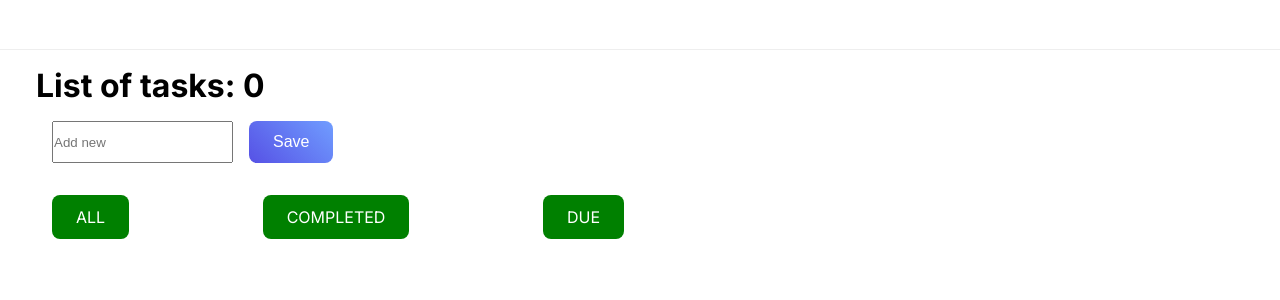
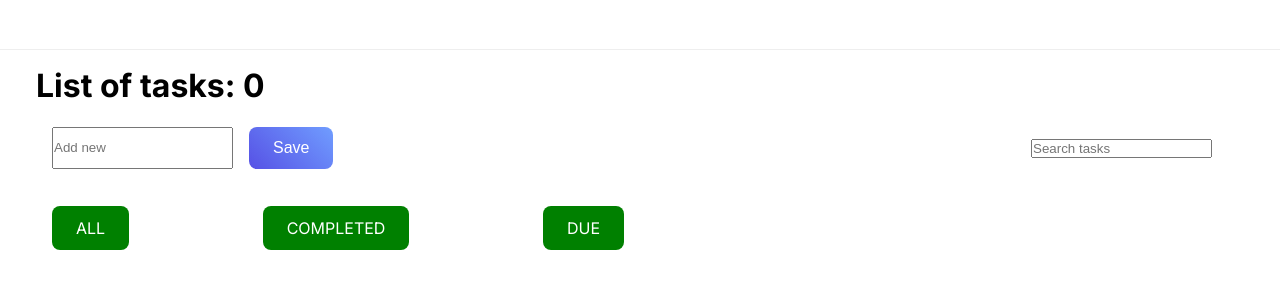
Before and after one commit to vermillion23/react-pr, a React (Create React App) app: page / in a window 1280 px wide. Shown: the top 300 px of the page. Built offline with nearby package versions, Linux system fonts and the light colour scheme.

Commit message:
Search added

```diff
--- /dev/null
+++ b/src/components/SearchTodo/SearchTodo.js
@@ -0,0 +1,22 @@
+import './SearchTodo.css'
+import { useState } from 'react'
+
+
+const SearchTodo = ({searchField, setSearchField}) => {
+
+    const handleChange = e => {
+        setSearchField(e.target.value)
+    }
+
+    return (
+        <div className='search-todo'>
+            <div className='container'>
+                <form className=''>
+                    <input placeholder='Search tasks' value={searchField} onChange={handleChange}/>
+                </form>
+            </div>
+        </div>
+    )
+}
+
+export default SearchTodo
--- a/src/components/ToDoForm/ToDoForm.js
+++ b/src/components/ToDoForm/ToDoForm.js
@@ -18,7 +18,7 @@ function ToDoForm({ addTask }) {
     }
 
     return (
-        <div className="to-do-form container">
+        <div className="to-do-form">
             <form className="content" onSubmit={handleSubmit}>
                 <input
                     value={userInput}
--- a/src/components/TodoList/TodoList.css
+++ b/src/components/TodoList/TodoList.css
@@ -15,3 +15,8 @@
     background-image: none;
     background-color: green;
 }
+
+.to-do-list__forms {
+    display: flex;
+    justify-content: space-between;
+}
--- a/src/components/TodoList/TodoList.js
+++ b/src/components/TodoList/TodoList.js
@@ -1,6 +1,7 @@
 import { useState, useEffect } from 'react'
 import ToDo from '../todoItem/ToDo'
 import ToDoForm from '../ToDoForm/ToDoForm'
+import SearchTodo from '../SearchTodo/SearchTodo'
 import useLocalStorage from '../../hooks/useLocalStorage'
 import "./TodoList.css"
 
@@ -8,19 +9,18 @@ function TodoList() {
 
     const [todos, setTodos] = useLocalStorage('todos', [])
     const [filtered, setFiltered] = useState(todos)
+    const [searchField, setSearchField] = useState("");
 
     useEffect(() => {
         setFiltered(todos)
     }, [todos])
-
     const current = new Date();
-
     const addTask = (userInput) => {
         if (userInput) {
             const newItem = {
                 id: Math.random().toString(36).substr(2, 9),
                 task: userInput,
-                createdAt: `${current.getDate()}/${current.getMonth()+1}/${current.getFullYear()}`,
+                createdAt: `${current.getDate()}/${current.getMonth() + 1}/${current.getFullYear()}`,
                 complete: false
             }
             setTodos([...todos, newItem])
@@ -28,7 +28,7 @@ function TodoList() {
     }
 
     const removeTask = (id) => {
-        setTodos([...todos.filter((todo) => todo.id !== id)])
+        setTodos(todos.filter((todo) => todo.id !== id))
     }
 
     const handleToggle = (id) => {
@@ -43,10 +43,39 @@ function TodoList() {
         if (complete === 'all') {
             setFiltered(todos)
         } else {
-            let newTodo = [...todos].filter(item => item.complete === complete)
-            setFiltered(newTodo)
+            let newTodos = todos.filter(item => item.complete === complete)
+            setFiltered(newTodos)
         }
     }
+
+    // const onSearchTodo = (text) => {
+    //     setSearchField(text)
+
+    //     const result = filtered
+    //         .filter(
+    //             todoItem => {
+    //                 return (todoItem
+    //                     .task
+    //                     .toLowerCase()
+    //                     .includes(text.toLowerCase())
+    //                 )
+    //             })
+    //     setFiltered(result)
+    // }
+
+
+    useEffect(() => {
+        const result = filtered
+                .filter(
+                    todoItem => {
+                        return (todoItem
+                            .task
+                            .toLowerCase()
+                            .includes(searchField.toLowerCase())
+                        )
+                    })
+            setFiltered(result)
+    }, [searchField])
 
     return (
         <div className="to-do-list">
@@ -56,7 +85,11 @@ function TodoList() {
                     <header>
                         <h1>List of tasks:  {todos.length}</h1>
                     </header>
-                    <ToDoForm addTask={addTask} />
+                    <div className="to-do-list__forms container">
+                        <ToDoForm addTask={addTask} />
+                        <SearchTodo searchField={searchField} setSearchField={setSearchField} />
+                    </div>
+
                     {filtered.sort((t1, t2) => Number(t1.complete) - Number(t2.complete)).map((todo) => {
                         return (
                             <ToDo
```
Also changed, not shown: src/components/SearchTodo/SearchTodo.css (added).
